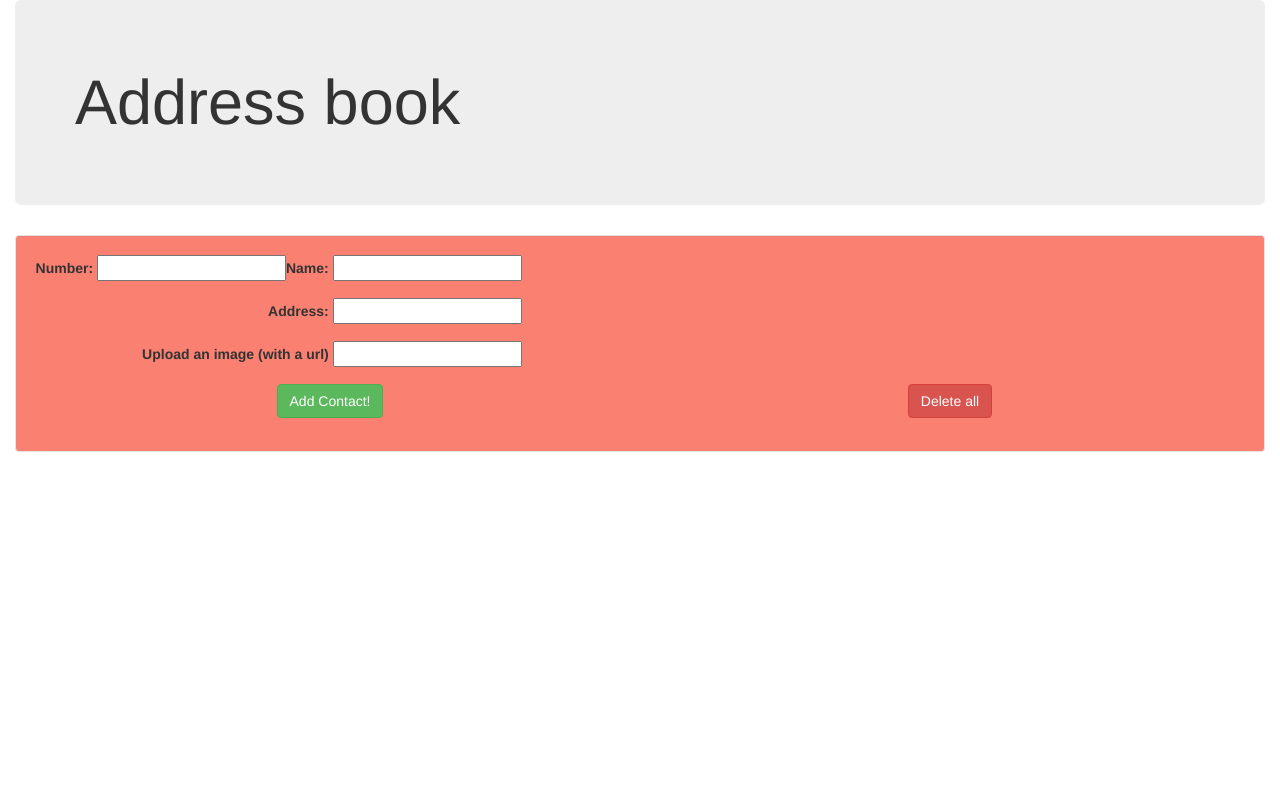
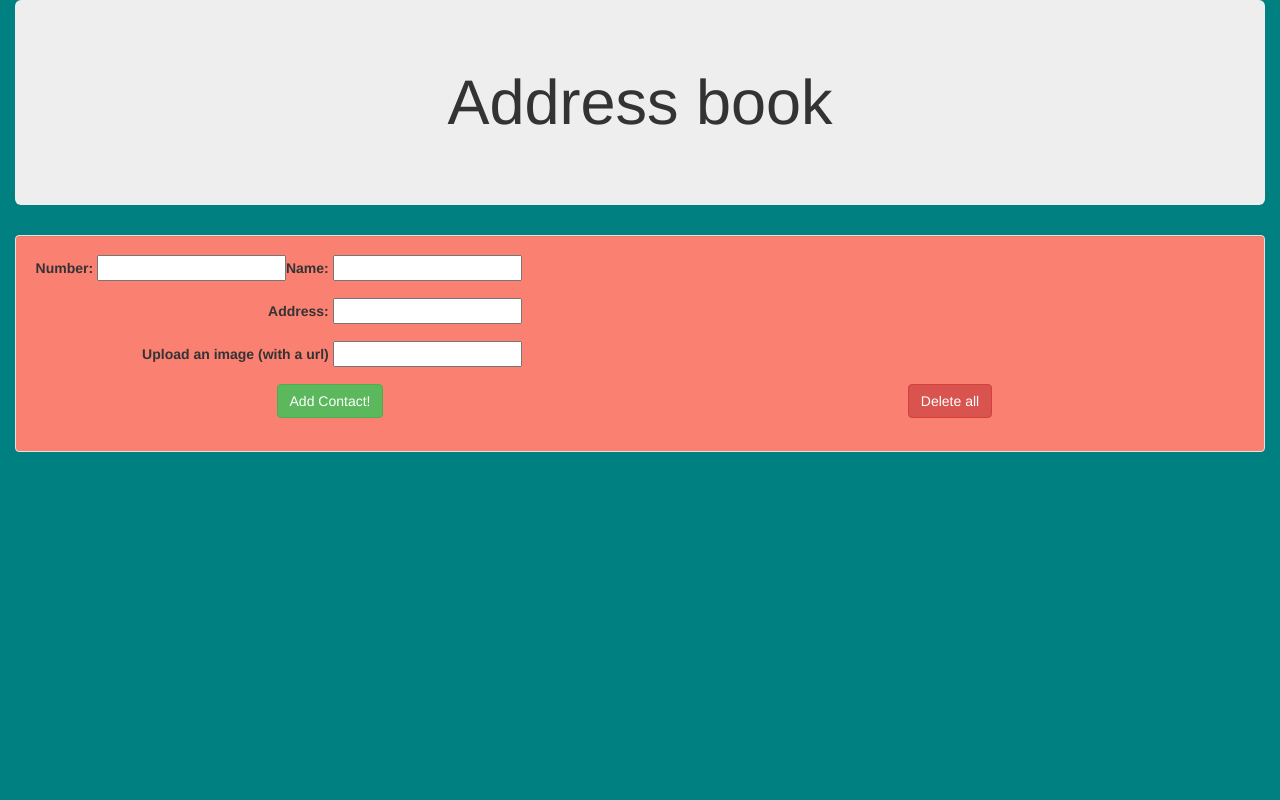
Before and after one commit to PoterekM/php-week-1-phonebook, a PHP site: template views/home.html.twig in a window 1280 px wide. Run offline with PHP 8.4, Linux system fonts and the light colour scheme; the template is opened without the code that fills it, so the values that code supplies are empty; some libraries are stand-ins or nearby versions.

Commit message:
add styling before trying to adjust rows

```diff
--- a/views/home.html.twig
+++ b/views/home.html.twig
@@ -12,7 +12,7 @@
 
         <div class="well">
             <div class="row">
-                <div class="col-md-5">
+                <div class="col-sm-5">
                     <form action="/new_contact_display" method="post">
                         <div class="form-group">
                             <label for="name">Name:</label>
@@ -31,17 +31,17 @@
                             <input type="text" name="image" id="image">
                         </div>
                 </div>
-                <div class="col-md-7">
+                <div class="col-sm-7">
                 </div>
 
             </div>
                 <div class="row">
-                    <div class="col-md-6">
+                    <div class="col-sm-6">
                         <button type="submit" class="btn btn-success" name="button"> Add Contact!</button>
                     </form>
                     </div>
 
-                <div class="col-md-6">
+                <div class="col-sm-6">
                     <form action='/delete' method='post'>
                         <button class="btn btn-danger" type='submit'>Delete all</button>
                     </form>
@@ -52,7 +52,15 @@
 
         </div>
 
+
+
         {% if contacts is not empty %}
+        <div class="row">
+            <div class="col-sm-2">
+                <!-- empty -->
+            </div>
+            <div class="col-sm-8">
+
                 <h3>Contacts</h3>
                 {% for contact in contacts %}
 
@@ -70,6 +78,12 @@
                     </div>
                     {% endfor %}
                     {% endif %}
+            </div>
+            <div class="col-sm-2">
+                <!-- empty -->
+            </div>
+
+        </div>
 
 
     </div>
--- a/web/css/styles.css
+++ b/web/css/styles.css
@@ -1,8 +1,15 @@
 #contact-created .well{
-    background-color: salmon;
+    /*background-color: salmon;
     text-align: center;
-    list-style-type: none;
+    list-style-type: none;*/
 }
+
+body {
+    background-color: teal;
+    text-align: center;
+}
+
+
 
 ul {
     list-style-type: none;
```
Also changed, not shown: views/delete_all.html.twig (+9 -2 lines). Lines whose indentation alone changed are shown as unchanged.
